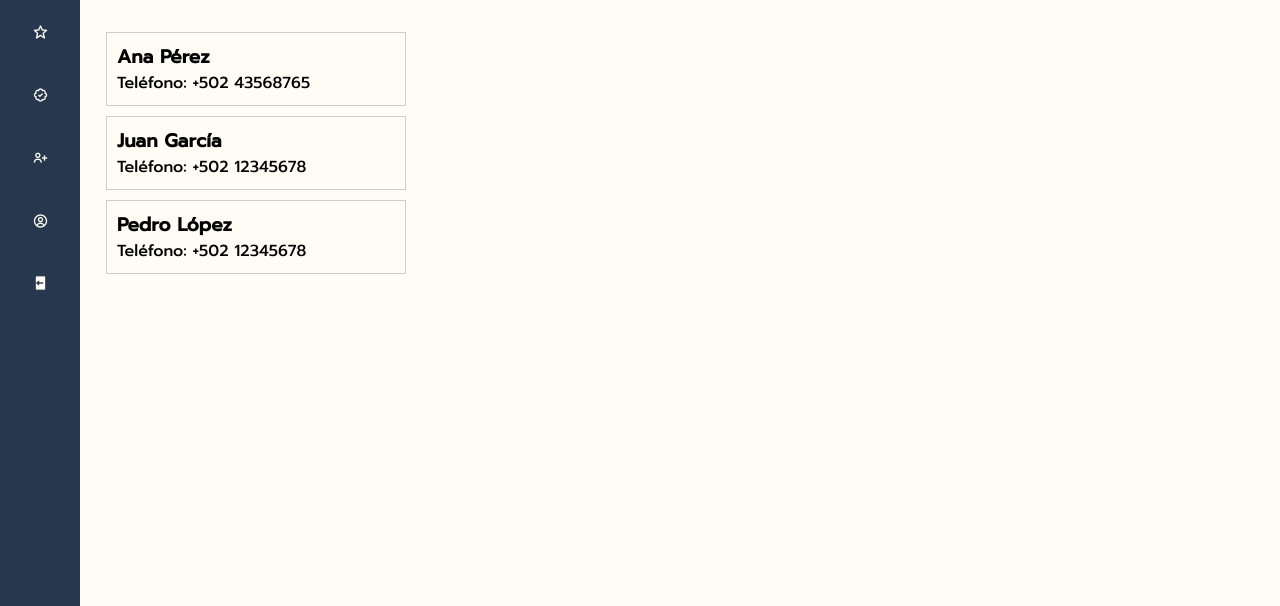
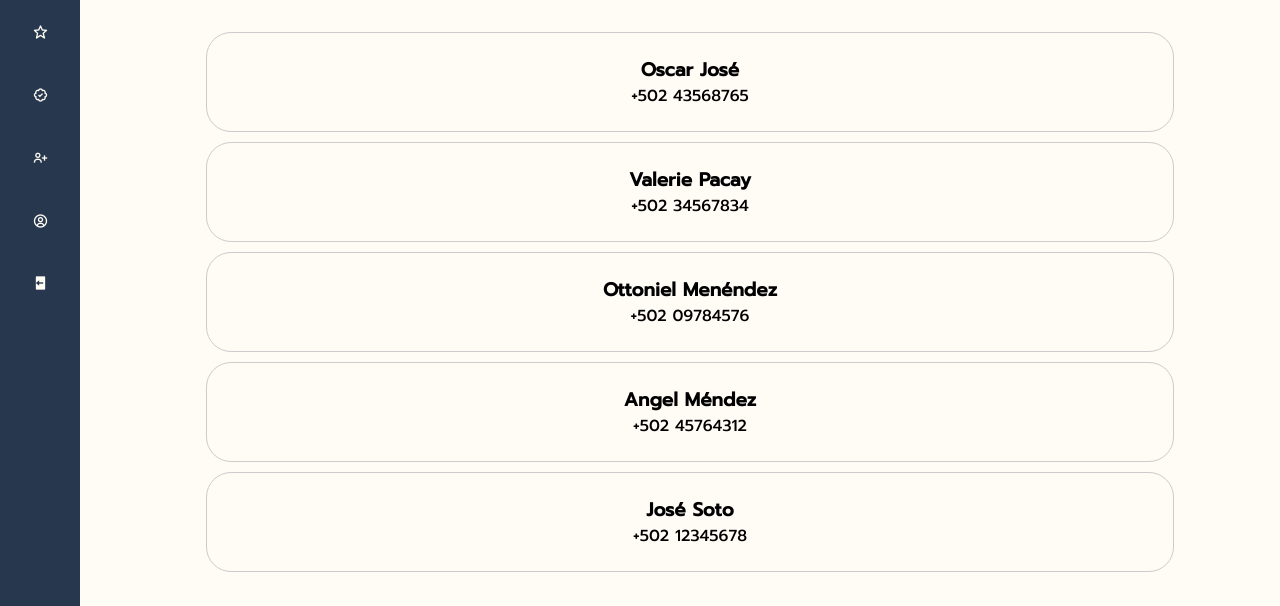
Before and after one commit to oskcarsv/weg-agenda, a plain HTML site: page assets/pages/contact.html in a window 1280 px wide. Shown: the part 194-800 px from the top of the page. Drawn offline with nearby package versions, Linux system fonts and the light colour scheme.

Commit message:
contacts page

```diff
--- a/assets/pages/contact.html
+++ b/assets/pages/contact.html
@@ -22,7 +22,7 @@
         <div class="user">
             <img src="/assets/resources/img/contact/user.svg" alt="me" class="user-img">
             <div>
-                <p class="bold">Vale</p>
+                <p class="bold">Oscar</p>
                 <p class="p-bold">contacly@example.com</p>
             </div>
         </div>
@@ -79,12 +79,12 @@
         </section>
 
         <section class="s-contacts">
+            <div class="cont">
                 <div id="contactos"></div>
+            </div>
         </section>
     </main>
-
-    <script src="/assets/scripts/script-contact.js"></script>
-
+        <script src="/assets/scripts/script-contact.js"></script>
 </body>
 
 </html>
--- a/assets/pages/contactDetail.html
+++ b/assets/pages/contactDetail.html
@@ -1,32 +1,20 @@
 <!DOCTYPE html>
-<html lang="es">
+<html lang="en">
 <head>
     <meta charset="UTF-8">
-    <title>Detalles del contacto</title>
+    <meta name="viewport" content="width=device-width, initial-scale=1.0">
+    <title>Document</title>
 </head>
 <body>
-    <h1>Detalles del contacto</h1>
-    <p>Nombre: <span id="nombre"></span></p>
-    <p>Apellido: <span id="apellido"></span></p>
-    <p>Dirección: <span id="direccion"></span></p>
-    <p>Email: <span id="email"></span></p>
-    <p>Fecha de nacimiento: <span id="fechaNacimiento"></span></p>
-    <p>Teléfono: <span id="telefono"></span></p>
 
-    <script>
-        const params = new URLSearchParams(window.location.search);
-        const id = parseInt(params.get("id"));
+    <h2><span id="contact-name"></span></h2>
+    <p>Teléfono: <span id="contact-phone"></span></p>
+    <p>Correo electrónico: <span id="contact-email"></span></p>
 
-        const contacto = contactos[id];
 
-        document.getElementById("name").textContent = contact.name;
-        document.getElementById("apellido").textContent = contacto.apellido;
-        document.getElementById("direccion").textContent = contacto.direccion;
-        document.getElementById("email").textContent = contacto.email;
-        document.getElementById("fechaNacimiento").textContent = contacto.fechaNacimiento;
-        document.getElementById("telefono").textContent = contacto.telefono;
-    </script>
 
     <script src="/assets/scripts/script-contact.js"></script>
+    <script src="/assets/scripts/script-contact-detail.js"></script>
+
 </body>
 </html>
--- a/assets/scripts/script-contact.js
+++ b/assets/scripts/script-contact.js
@@ -10,28 +10,45 @@ sidebarButton.onclick = function () {
 // Contact cards
 const contacts = [
     {
-        "name": "Ana",
-        "lastName": "Pérez",
-        "address": "Calle Mayor 123",
-        "email": "ana.perez@ejemplo.com",
-        "birthDate": "1980-01-01",
+        "name": "Oscar",
+        "lastName": "José",
+        "address": "Zona 10, Guatemala",
+        "email": "oscar@example.com",
+        "birthDate": "22/08/2006",
         "phoneNumber": "+502 43568765"
 
     },
     {
-        "name": "Juan",
-        "lastName": "García",
-        "address": "Calle del Sol 456",
-        "email": "juan.garcia@ejemplo.com",
-        "birthDate": "1985-02-02",
-        "phoneNumber": "+502 12345678"
+        "name": "Valerie",
+        "lastName": "Pacay",
+        "address": "Zona 9, Guatemala",
+        "email": "valerie@example.com",
+        "birthDate": "22/09/2007",
+        "phoneNumber": "+502 34567834"
     },
     {
-        "name": "Pedro",
-        "lastName": "López",
-        "address": "Calle de la Luna 789",
-        "email": "pedro.lopez@ejemplo.com",
-        "birthDate": "1990-03-03",
+        "name": "Ottoniel",
+        "lastName": "Menéndez",
+        "address": "Zona 7, Guatemal",
+        "email": "ottoniel@example.com",
+        "birthDate": "28/10/2006",
+        "phoneNumber": "+502 09784576"
+    }
+    ,
+    {
+        "name": "Angel",
+        "lastName": "Méndez",
+        "address": "Zona 3, Guatemal",
+        "email": "angel@example.com",
+        "birthDate": "07-12-2005",
+        "phoneNumber": "+502 45764312"
+    },
+    {
+        "name": "José",
+        "lastName": "Soto",
+        "address": "Zona 1, Guatemal",
+        "email": "jose@example.com",
+        "birthDate": "16/11/2006",
         "phoneNumber": "+502 12345678"
     }
 ];
@@ -47,7 +64,7 @@ function showContact(contact, index) {
     nombreCompleto.textContent = `${contact.name} ${contact.lastName}`;
 
     const telefono = document.createElement("p");
-    telefono.textContent = `Teléfono: ${contact.phoneNumber}`;
+    telefono.textContent = `${contact.phoneNumber}`;
 
     contactCard.appendChild(nombreCompleto);
     contactCard.appendChild(telefono);
@@ -56,12 +73,3 @@ function showContact(contact, index) {
 }
 
 contacts.forEach(showContact);
-
-
-const contactCards = document.querySelectorAll(".tarjeta-contacto");
-
-contactCards.forEach((card, index) => {
-    card.addEventListener("click", () => {
-        window.location.href = `contactDetail.html?id=${index}`;
-    });
-});
--- a/assets/styles/style-contact.css
+++ b/assets/styles/style-contact.css
@@ -13,7 +13,7 @@
     border: 1px solid #eee;
 }
 
- .sidebar {
+.sidebar {
     position: absolute;
     top: 0;
     left: 0;
@@ -24,12 +24,12 @@
     transition: all 0.5s ease;
 }
 
-.sidebar.active ~ .main-content {
+.sidebar.active~.main-content {
     left: 250px;
     width: calc(100% - 250px);
 }
 
-.sidebar.active{
+.sidebar.active {
     width: 250px;
 }
 
@@ -75,7 +75,8 @@
 .user {
     display: flex;
     align-items: center;
-    margin: 1rem 0;}
+    margin: 1rem 0;
+}
 
 .user p {
     color: var(--beige);
@@ -197,17 +198,27 @@
 
 
 /* Contacts */
+
+.cont {
+    padding: 0 100px 0 100px;
+}
+
 .tarjeta-contacto {
+    display: flex;
+    align-items: center;
+    justify-content: center;
+    flex-direction: column;
     border: 1px solid #ccc;
     padding: 10px;
     margin: 10px;
-    width: 300px;
+    width: 100%;
+    height: 100px;
+    border-radius: 25px;
 }
 
 .tarjeta-contacto--animacion:hover {
-    transform: scale(1.1);
-    box-shadow: 0 0 10px rgba(0, 0, 0, 0.2);
-  }
+    background-color: var(--green);
+}
 
 
 h3 {
```
Also changed, not shown: assets/scripts/script-contact-detail.js (+15 -0 lines).
